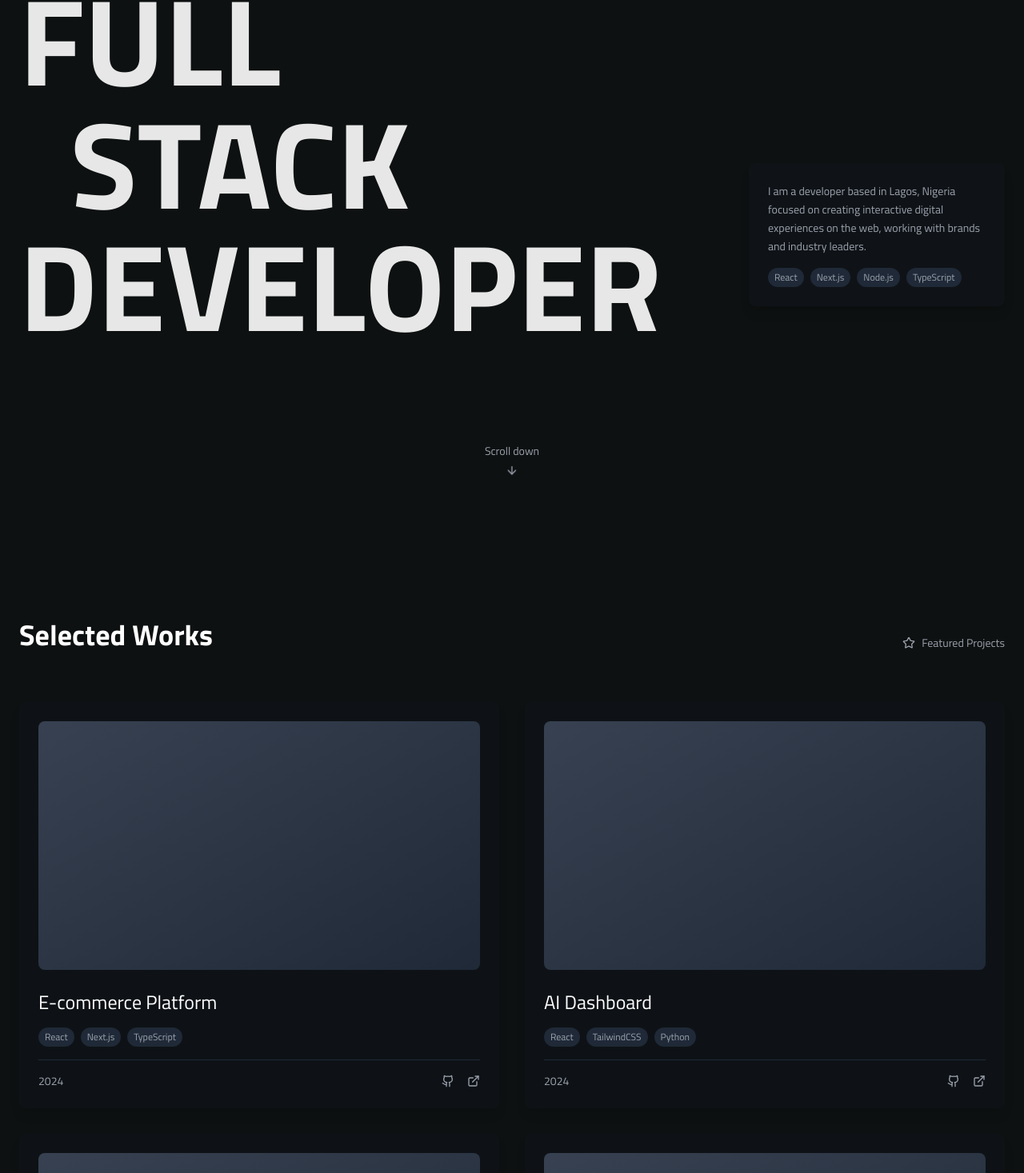
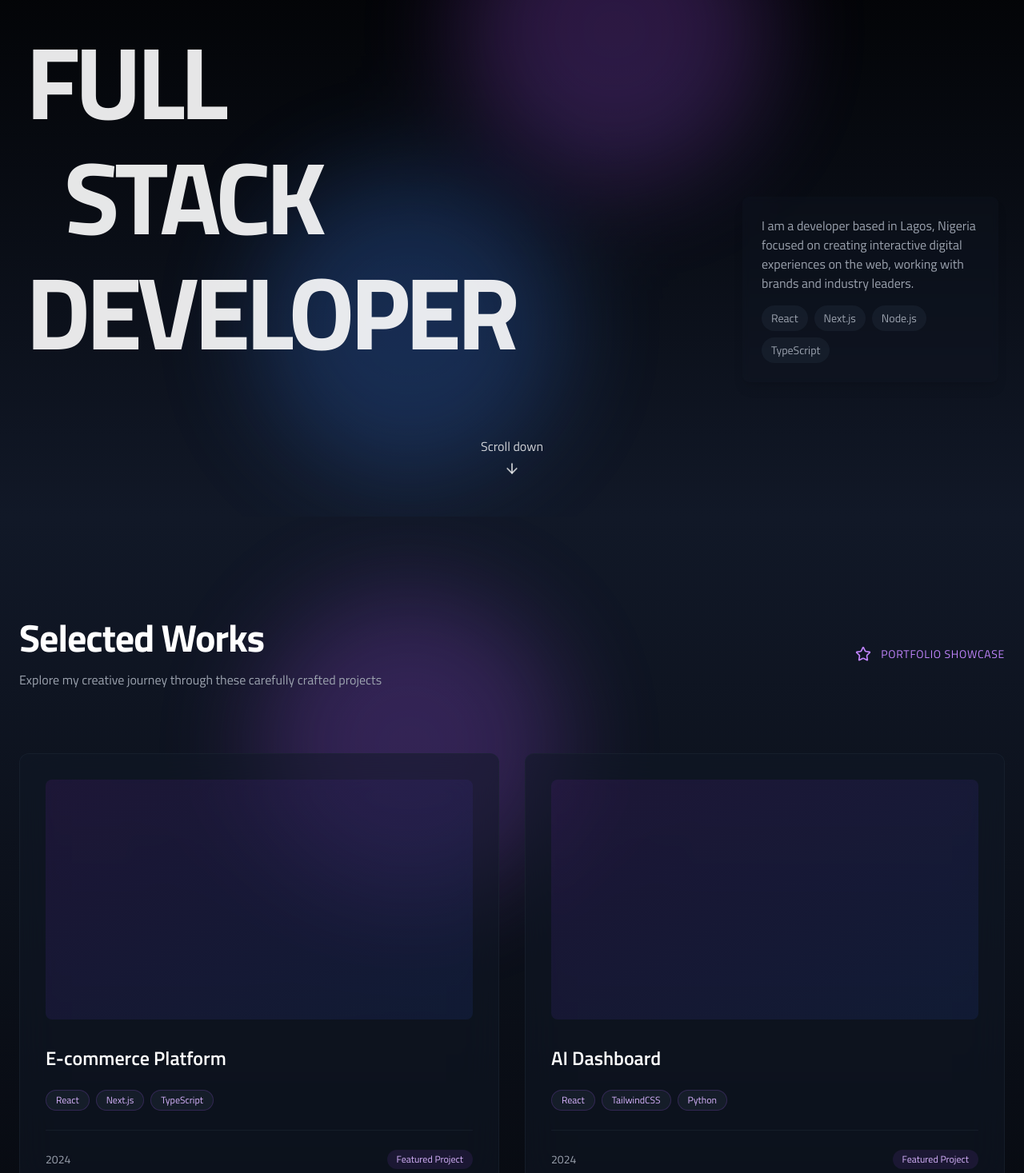
Before and after one commit to eCodeVoyager/portfolio-v3, a React (Vite) app: page / in a window 1280 px wide. Shown: the part 154-1621 px from the top of the page at 80% size. Built offline with nearby package versions, Linux system fonts and the light colour scheme.

Commit message:
Design: Try to Redesign

```diff
--- a/src/components/Sections/Header.jsx
+++ b/src/components/Sections/Header.jsx
@@ -49,7 +49,7 @@ const Header = ({
       {/* Header */}
       <header
         className={`fixed w-full top-0 z-40 transition-all duration-300 ${
-          scrolled ? "bg-[#0e1111]/80 backdrop-blur-md" : ""
+          scrolled ? "bg-gray-900/70 backdrop-blur-md" : ""
         }`}
       >
         <div className="flex justify-between items-center max-w-7xl mx-auto px-6 py-4">
--- a/src/components/Sections/HeroSection.jsx
+++ b/src/components/Sections/HeroSection.jsx
@@ -6,45 +6,33 @@ import TextReveal from "../UI/TextReveal";
 
 const HeroSection = () => {
   return (
-    <section id="home" className="min-h-screen pt-32 px-6 relative">
+    <section
+      id="home"
+      className="min-h-screen relative bg-gradient-to-b from-black to-gray-900 overflow-hidden"
+    >
+      {/* Artistic Background Elements */}
       <div className="absolute inset-0 overflow-hidden pointer-events-none">
-        {/* Background animations */}
-        {[...Array(3)].map((_, i) => (
-          <motion.div
-            key={i}
-            animate={{
-              y: [0, -20 * (i + 1), 0],
-              x: [0, 10 * (i + 1), 0],
-              rotate: [0, 5 * (i + 1), 0],
-            }}
-            transition={{
-              duration: 8 + i * 2,
-              repeat: Infinity,
-              ease: "linear",
-            }}
-            className={`absolute w-${32 + i * 16} h-${
-              32 + i * 16
-            } bg-gradient-to-r from-purple-500/${10 + i * 5} to-blue-500/${
-              10 + i * 5
-            } rounded-full blur-xl`}
-            style={{
-              top: `${25 + i * 20}%`,
-              left: `${25 + i * 20}%`,
-            }}
-          />
-        ))}
+        <div className="absolute inset-0 opacity-30">
+          <div className="absolute top-0 right-1/4 w-96 h-96 bg-purple-500 rounded-full mix-blend-multiply filter blur-3xl animate-pulse" />
+          <div className="absolute bottom-[6%] left-1/4 w-96 h-96 bg-blue-500 rounded-full mix-blend-multiply filter blur-3xl animate-pulse delay-1000" />
         </div>
 
-      <div className="max-w-7xl mx-auto">
+
+      </div>
+
+      {/* Main Content Container */}
+      <div className="max-w-7xl mx-auto px-4 sm:px-6 lg:px-8 h-screen flex flex-col justify-center">
+        <div className="relative pt-20 lg:pt-0">
+          {/* Title Section */}
           <motion.div
             initial={{ opacity: 0, y: 50 }}
             animate={{ opacity: 1, y: 0 }}
             transition={{ duration: 0.8 }}
             className="relative"
           >
-          <h1 className="text-[8vw] md:text-[12vw] font-bold leading-none text-white opacity-90 select-none">
-            FULL
-            <br />
+            <h1 className="text-5xl sm:text-6xl md:text-7xl lg:text-8xl xl:text-9xl font-bold leading-none text-white opacity-90 select-none tracking-tighter">
+              <span className="block">FULL</span>
+              <div className="flex items-center my-2 sm:my-4">
                 <motion.span
                   animate={{
                     width: ["0%", "20%", "0%"],
@@ -54,49 +42,54 @@ const HeroSection = () => {
                     repeat: Infinity,
                     repeatDelay: 3,
                   }}
-              className="inline-block h-8 bg-white mx-8"
+                  className="inline-block h-2 sm:h-3 md:h-4 bg-white mx-4 sm:mx-6"
                 />
-            STACK
-            <br />
-            DEVELOPER
+                <span>STACK</span>
+              </div>
+              <span className="block">DEVELOPER</span>
             </h1>
 
+            {/* Info Card */}
             <motion.div
               initial={{ opacity: 0, x: 50 }}
               animate={{ opacity: 1, x: 0 }}
               transition={{ delay: 0.5 }}
-            className="absolute top-1/2 right-0 max-w-xs"
+              className="lg:absolute lg:top-1/2 lg:-right-4 xl:right-0 lg:-translate-y-1/2 mt-8 lg:mt-0 lg:max-w-xs w-full"
             >
-            <Card className="p-6 bg-gray-900/30 border-gray-800/50">
+              <Card className="p-6 bg-gray-900/30 border-gray-800/50 backdrop-blur-sm">
                 <TextReveal>
-                <p className="text-sm leading-relaxed mb-4">
+                  <p className="text-sm sm:text-base leading-relaxed mb-4">
                     I am a developer based in Lagos, Nigeria focused on creating
                     interactive digital experiences on the web, working with
                     brands and industry leaders.
                   </p>
                   <div className="flex flex-wrap gap-2">
-                  {["React", "Next.js", "Node.js", "TypeScript"].map((tech) => (
+                    {["React", "Next.js", "Node.js", "TypeScript"].map(
+                      (tech) => (
                         <span
                           key={tech}
-                      className="px-2 py-1 text-xs bg-gray-800 rounded-full"
+                          className="px-3 py-1.5 text-xs sm:text-sm bg-gray-800/50 rounded-full hover:bg-gray-800/70 transition-colors"
                         >
                           {tech}
                         </span>
-                  ))}
+                      )
+                    )}
                   </div>
                 </TextReveal>
               </Card>
             </motion.div>
           </motion.div>
+        </div>
 
+        {/* Scroll Indicator */}
         <motion.div
           initial={{ opacity: 0 }}
           animate={{ opacity: 1 }}
           transition={{ delay: 1 }}
-          className="absolute bottom-12 left-1/2 transform -translate-x-1/2 flex flex-col items-center gap-2"
+          className="absolute bottom-12 left-1/2 transform -translate-x-1/2 flex flex-col items-center gap-2 text-white/80"
         >
-          <span className="text-sm">Scroll down</span>
-          <ArrowDown className="w-4 h-4 animate-bounce" />
+          <span className="text-sm sm:text-base">Scroll down</span>
+          <ArrowDown className="w-4 h-4 sm:w-5 sm:h-5 animate-bounce" />
         </motion.div>
       </div>
     </section>
--- a/src/components/Sections/ProjectsSection.jsx
+++ b/src/components/Sections/ProjectsSection.jsx
@@ -1,25 +1,53 @@
-import React from "react";
+import React, { useState } from "react";
 import { Star } from "lucide-react";
 import TextReveal from "../UI/TextReveal";
 import ProjectCard from "../UI/ProjectCard";
 
 const ProjectsSection = ({ projects }) => {
+  const [hoveredIndex, setHoveredIndex] = useState(null);
+
   return (
-    <section id="works" className="py-32 px-6">
-      <div className="max-w-7xl mx-auto">
-        <TextReveal>
-          <div className="flex justify-between items-end mb-16">
-            <h2 className="text-4xl font-bold text-white">Selected Works</h2>
-            <div className="flex items-center gap-2">
-              <Star className="w-4 h-4" />
-              <span className="text-sm">Featured Projects</span>
-            </div>
+    <section
+      id="works"
+      className="relative py-32 px-6 bg-gradient-to-b from-gray-900 to-black overflow-hidden"
+    >
+      {/* Artistic Background Elements */}
+      <div className="absolute inset-0 opacity-30">
+        <div className="absolute top-[6%] left-1/4 w-96 h-96 bg-purple-500 rounded-full mix-blend-multiply filter blur-3xl animate-pulse" />
+        <div className="absolute bottom-0 right-1/4 w-96 h-96 bg-blue-500 rounded-full mix-blend-multiply filter blur-3xl animate-pulse delay-1000" />
+      </div>
+
+      <div className="max-w-7xl mx-auto relative">
+        {/* Header Section */}
+        <div className="flex justify-between items-center mb-20">
+          <div className="flex flex-col gap-4">
+            <h2 className="text-5xl font-bold text-white tracking-tight">
+              Selected Works
+            </h2>
+            <p className="text-gray-400 max-w-xl">
+              Explore my creative journey through these carefully crafted
+              projects
+            </p>
           </div>
-        </TextReveal>
+          <div className="flex items-center gap-3 text-purple-400">
+            <Star className="w-5 h-5" />
+            <span className="text-sm uppercase tracking-wider">
+              Portfolio Showcase
+            </span>
+          </div>
+        </div>
 
+        {/* Projects Grid */}
         <div className="grid grid-cols-1 md:grid-cols-2 gap-8">
           {projects.map((project, index) => (
-            <ProjectCard key={project.title} project={project} index={index} />
+            <ProjectCard
+              key={project.title}
+              project={project}
+              index={index}
+              isHovered={hoveredIndex === index}
+              onHover={() => setHoveredIndex(index)}
+              onLeave={() => setHoveredIndex(null)}
+            />
           ))}
         </div>
       </div>
--- a/src/components/Ui/ProjectCard.jsx
+++ b/src/components/Ui/ProjectCard.jsx
@@ -1,71 +1,93 @@
-import { motion } from "framer-motion";
-import { ExternalLink, Github } from "lucide-react";
-import Card from "./Card";
-import Button from "./Button";
 
-const ProjectCard = ({ project, index }) => {
+import React, { useState } from "react";
+import { Star, ExternalLink, Github, MousePointer2 } from "lucide-react";
+
+const ProjectCard = ({ project, index, isHovered, onHover, onLeave }) => {
   return (
-    <motion.div
-      initial={{ opacity: 0, y: 20 }}
-      whileInView={{ opacity: 1, y: 0 }}
-      transition={{ delay: index * 0.1 }}
+    <div
       className="group relative"
+      onMouseEnter={onHover}
+      onMouseLeave={onLeave}
     >
-      <Card className="p-6 bg-gray-900/30 border-gray-800/50 hover:border-gray-700 transition-all duration-300 transform group-hover:-translate-y-2">
-        <div className="aspect-video bg-gray-800 mb-6 overflow-hidden rounded-lg relative">
-          <motion.div
-            className="w-full h-full bg-gradient-to-br from-gray-700 to-gray-800"
-            whileHover={{ scale: 1.05 }}
-            transition={{ duration: 0.3 }}
-          />
-          <div className="absolute inset-0 flex items-center justify-center opacity-0 group-hover:opacity-100 transition-opacity duration-300">
-            <Button variant="outline" className="gap-2">
-              <ExternalLink className="w-4 h-4" />
-              View Project
-            </Button>
+      <div
+        className={`
+        relative z-10 p-8 rounded-xl bg-gray-900/50 backdrop-blur-xl
+        border border-gray-800/50 transition-all duration-500
+        hover:border-purple-500/50 hover:bg-gray-900/80
+        ${isHovered ? "scale-[1.02]" : "scale-100"}
+      `}
+      >
+        {/* Project Image Container */}
+        <div className="relative aspect-video mb-8 rounded-lg overflow-hidden">
+          <div className="absolute inset-0 bg-gradient-to-br from-purple-900/20 to-blue-900/20 group-hover:opacity-0 transition-opacity" />
+          <div
+            className={`
+            absolute inset-0 bg-gray-900/90 flex items-center justify-center
+            transition-opacity duration-300
+            ${isHovered ? "opacity-90" : "opacity-0"}
+          `}
+          >
+            <div className="flex flex-col items-center gap-4">
+              <MousePointer2 className="w-6 h-6 text-purple-400 animate-bounce" />
+              <div className="flex gap-4">
+                <a
+                  href={project.github}
+                  className="hover:scale-110 transition-transform"
+                >
+                  <button className="px-4 py-2 rounded-full bg-gray-800 text-white hover:bg-purple-600 transition-colors flex items-center gap-2">
+                    <Github className="w-4 h-4" />
+                    Code
+                  </button>
+                </a>
+                <a
+                  href={project.live}
+                  className="hover:scale-110 transition-transform"
+                >
+                  <button className="px-4 py-2 rounded-full bg-purple-600 text-white hover:bg-purple-700 transition-colors flex items-center gap-2">
+                    <ExternalLink className="w-4 h-4" />
+                    Preview
+                  </button>
+                </a>
+              </div>
+            </div>
           </div>
         </div>
 
-        <h3 className="text-2xl font-medium mb-4 text-white">
-          {project.title}
-        </h3>
+        {/* Project Info */}
+        <div className="space-y-6">
+          <div>
+            <h3 className="text-2xl font-semibold text-white mb-3">
+              {project.title}
+            </h3>
+            <p className="text-gray-400 leading-relaxed">
+              {project.description}
+            </p>
+          </div>
 
-        <div className="space-y-4">
-          <p className="text-sm text-gray-400">{project.description}</p>
-
+          {/* Tech Stack */}
           <div className="flex flex-wrap gap-2">
             {project.tech.map((tech) => (
               <span
                 key={tech}
-                className="px-2 py-1 text-xs bg-gray-800 rounded-full"
+                className="px-3 py-1 text-xs rounded-full
+                  bg-gray-800/50 text-purple-300 border border-purple-500/20
+                  hover:border-purple-500/50 transition-colors"
               >
                 {tech}
               </span>
             ))}
           </div>
 
-          <div className="flex items-center justify-between pt-4 border-t border-gray-800">
+          {/* Footer */}
+          <div className="pt-6 border-t border-gray-800/50 flex items-center justify-between text-gray-400">
             <span className="text-sm">{project.year}</span>
-            <div className="flex gap-4">
-              <motion.a
-                href={project.github}
-                whileHover={{ scale: 1.1 }}
-                className="text-gray-400 hover:text-white"
-              >
-                <Github className="w-4 h-4" />
-              </motion.a>
-              <motion.a
-                href={project.live}
-                whileHover={{ scale: 1.1 }}
-                className="text-gray-400 hover:text-white"
-              >
-                <ExternalLink className="w-4 h-4" />
-              </motion.a>
+            <div className="text-xs px-3 py-1 rounded-full bg-purple-500/10 text-purple-300">
+              Featured Project
             </div>
           </div>
         </div>
-      </Card>
-    </motion.div>
+      </div>
+    </div>
   );
 };
 
```
Lines whose indentation alone changed are shown as unchanged.
